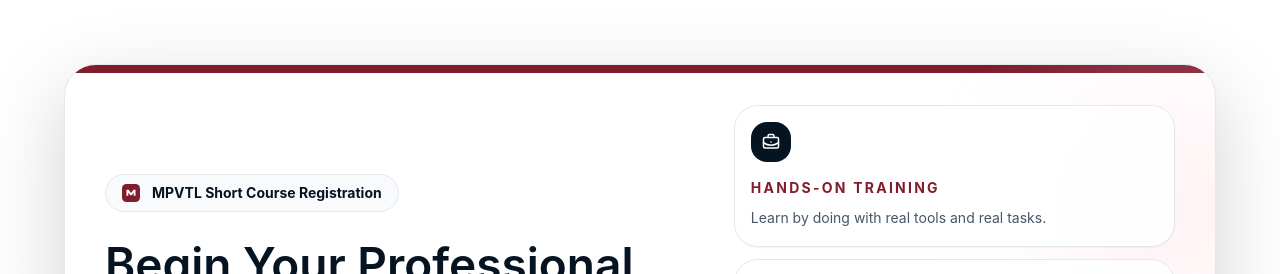
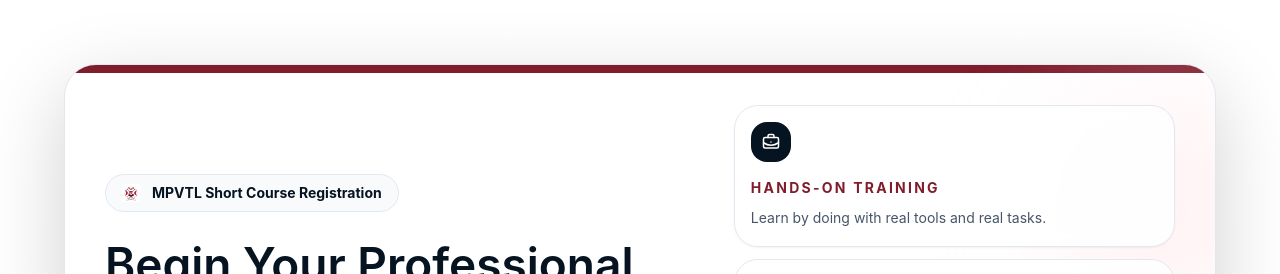
Before and after one commit to ThriveCompany/mpvtl-registration, a Next.js app: page /register in a window 1280 px wide. Shown: the top 274 px of the page. Built offline with nearby package versions, Linux system fonts and the light colour scheme.

Commit message:
Use MPVTL logo JPG asset

```diff
--- a/app/register/page.tsx
+++ b/app/register/page.tsx
@@ -855,7 +855,7 @@ function IntroCard({ onRegister }: { onRegister: () => void }) {
           <div>
             <div className="inline-flex items-center gap-2.5 rounded-full border border-slate-200 bg-slate-50 px-3.5 py-2 text-sm font-bold text-navy-950 sm:gap-3 sm:px-4">
               <Image
-                src="/mpvtl-logo.svg"
+                src="/MPVTL Logo new (Image).jpg"
                 alt="MPVTL logo"
                 width={18}
                 height={18}
```
Also changed, not shown: public/MPVTL Logo new (Image).jpg (added), public/mpvtl-logo.svg (deleted).
